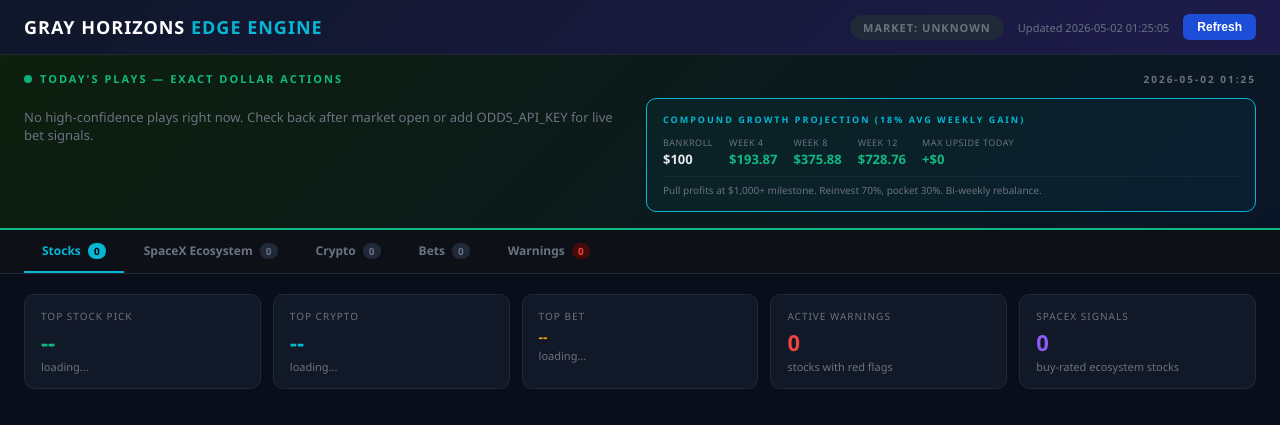
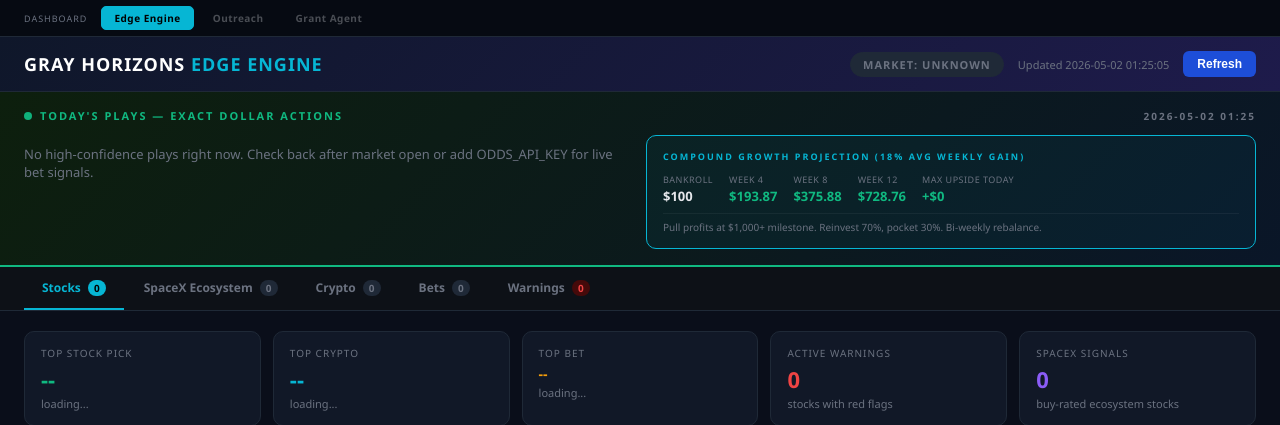
Before and after one commit to grayhorizonsenterprise-svg/outreach-dashboard, a Flask app: page / in a window 1280 px wide. Shown: the top 425 px of the page. Run offline with Flask 3, Linux system fonts and the light colour scheme.

Commit message:
Add dashboard switcher nav bar with links to outreach and grant agent

```diff
--- a/edge_engine/dashboard.py
+++ b/edge_engine/dashboard.py
@@ -240,9 +240,14 @@
 # ROUTES
 # ══════════════════════════════════════════════════════════════════════════════
 
+NAV_LINKS = {
+    "outreach": os.getenv("GHE_DASHBOARD_URL", ""),
+    "grants":   os.getenv("GHE_GRANT_AGENT_URL", ""),
+}
+
 @app.route("/")
 def index():
-    return render_template("index.html")
+    return render_template("index.html", nav=NAV_LINKS)
 
 @app.route("/health")
 def health():
--- a/edge_engine/templates/index.html
+++ b/edge_engine/templates/index.html
@@ -242,6 +242,27 @@
   .play-platform { font-size: 10px; color: var(--cyan); margin-top: 4px; }
   .no-plays { color: var(--muted); font-size: 13px; padding: 10px 0; }
 
+  /* ── Dashboard switcher nav ── */
+  .dash-nav {
+    background: #060a12; border-bottom: 1px solid var(--border);
+    padding: 6px 24px; display: flex; align-items: center; gap: 6px;
+  }
+  .dash-nav-label { font-size: 9px; color: var(--muted); text-transform: uppercase;
+    letter-spacing: 1px; margin-right: 8px; }
+  .dash-btn {
+    padding: 4px 12px; border-radius: 5px; font-size: 10px; font-weight: 700;
+    letter-spacing: 0.5px; text-decoration: none; transition: all 0.15s;
+    border: 1px solid transparent;
+  }
+  .dash-btn.active {
+    background: var(--cyan); color: #000; border-color: var(--cyan);
+  }
+  .dash-btn.inactive {
+    background: transparent; color: var(--muted); border-color: var(--border);
+  }
+  .dash-btn.inactive:hover { color: var(--text); border-color: var(--muted); }
+  .dash-btn.disabled { opacity: 0.3; cursor: default; pointer-events: none; }
+
   /* ── Responsive ── */
   @media (max-width: 768px) {
     .header h1 { font-size: 14px; }
@@ -251,6 +272,22 @@
 </style>
 </head>
 <body>
+
+<!-- ── Dashboard Switcher ── -->
+<div class="dash-nav">
+  <span class="dash-nav-label">Dashboard</span>
+  <a class="dash-btn active" href="#">Edge Engine</a>
+  {% if nav.outreach %}
+  <a class="dash-btn inactive" href="{{ nav.outreach }}" target="_blank">Outreach</a>
+  {% else %}
+  <span class="dash-btn disabled">Outreach</span>
+  {% endif %}
+  {% if nav.grants %}
+  <a class="dash-btn inactive" href="{{ nav.grants }}" target="_blank">Grant Agent</a>
+  {% else %}
+  <span class="dash-btn disabled">Grant Agent</span>
+  {% endif %}
+</div>
 
 <!-- ── Header ── -->
 <div class="header">
```
